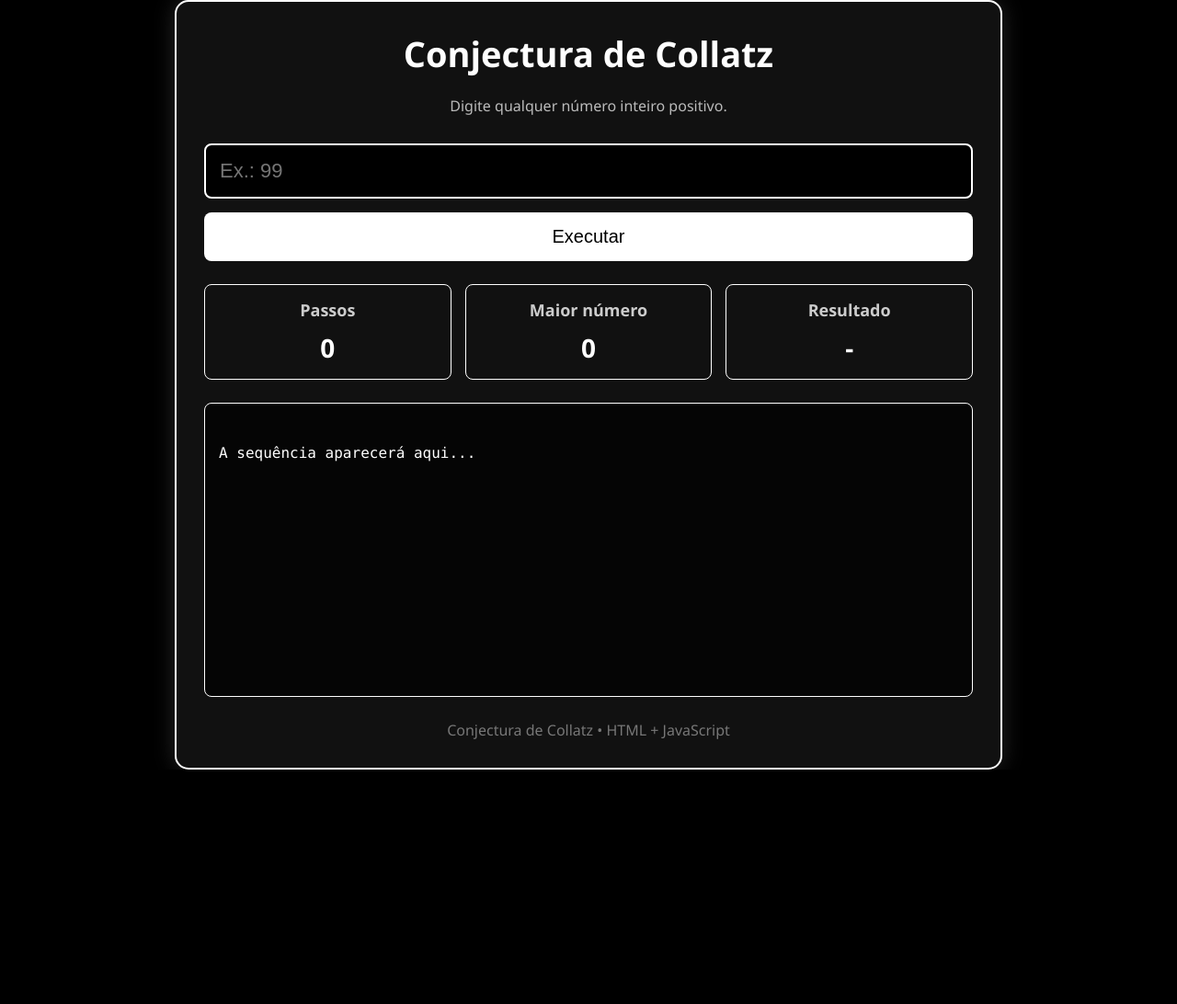
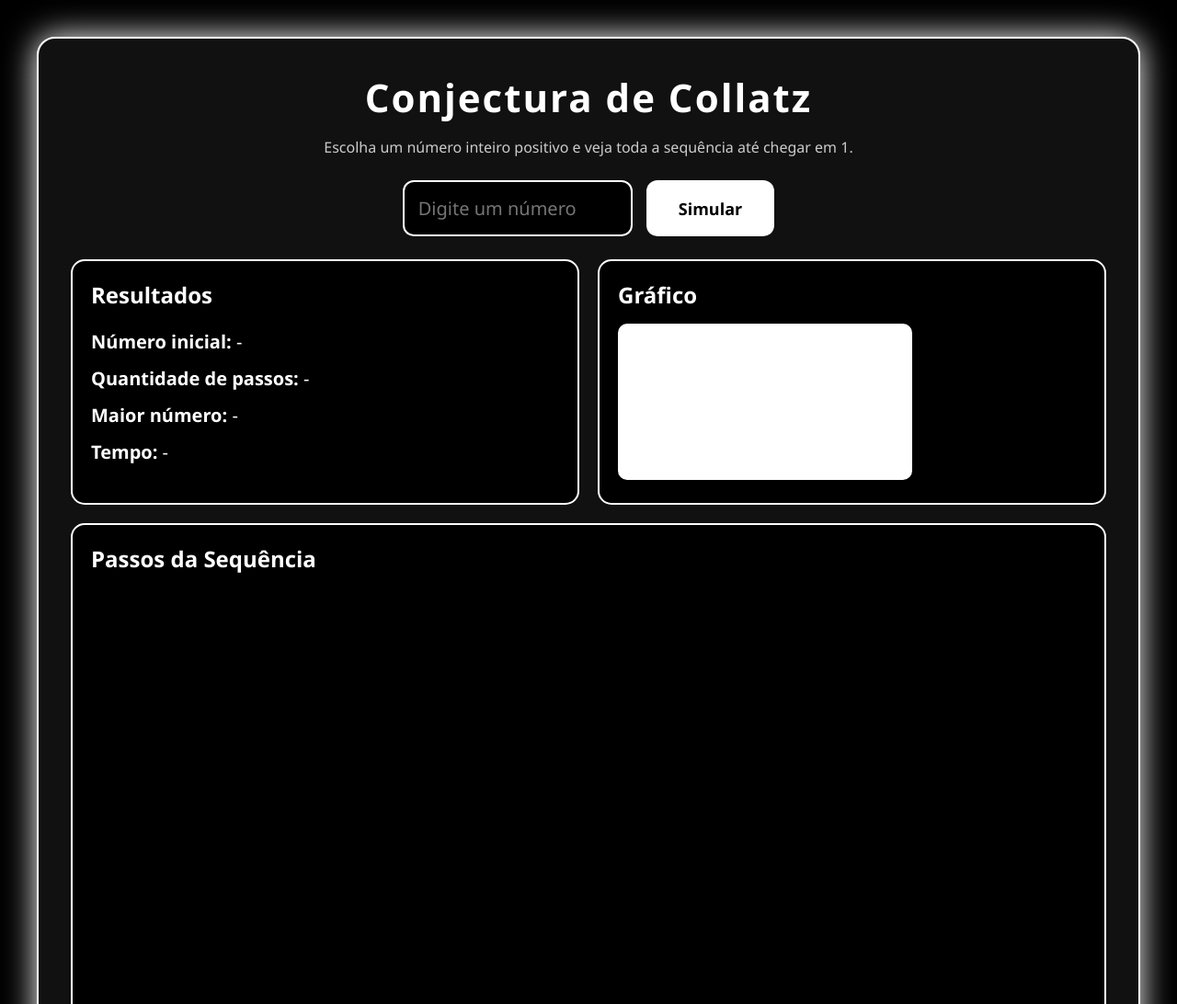
Before and after one commit to Finnteiro/Conjectura-de-Collatz---Finnteiro, a plain HTML site: page index.html in a window 1280 px wide. Shown: the top 1092 px of the page at 92% size. Before the commit the page ends 837 px from the top, so only its background shows below. Drawn offline with nearby package versions, Linux system fonts and the light colour scheme.

Commit message:
Conjectura de Collatz

```diff
--- a/index.html
+++ b/index.html
@@ -3,119 +3,216 @@
 <head>
 <meta charset="UTF-8">
 <meta name="viewport" content="width=device-width, initial-scale=1.0">
-
 <title>Conjectura de Collatz</title>
 
+<script src="https://cdn.jsdelivr.net/npm/chart.js"></script>
+
 <style>
+
 *{
 margin:0;
 padding:0;
 box-sizing:border-box;
+font-family:Segoe UI,Arial,sans-serif;
 }
 
 body{
+
 background:#000;
-    color:#fff;
-    font-family:Segoe UI,Arial,sans-serif;
+color:white;
+
 display:flex;
 justify-content:center;
 align-items:center;
-    min-height:100vh;
+
+padding:40px;
+
 }
 
 .container{
-    width:900px;
-    max-width:95%;
+
+width:100%;
+max-width:1200px;
+
 background:#111;
-    border:2px solid #fff;
-    border-radius:15px;
-    padding:30px;
-    box-shadow:0 0 25px rgba(255,255,255,.15);
+
+border:2px solid white;
+
+border-radius:20px;
+
+padding:35px;
+
+box-shadow:0 0 35px white;
+
 }
 
 h1{
+
 text-align:center;
-    margin-bottom:20px;
-    font-size:38px;
+
+font-size:42px;
+
+margin-bottom:15px;
+
+letter-spacing:2px;
+
 }
 
-.sub{
+p{
+
 text-align:center;
-    color:#bbb;
-    margin-bottom:30px;
+
+color:#ccc;
+
+margin-bottom:25px;
+
+}
+
+.input-area{
+
+display:flex;
+
+gap:15px;
+
+justify-content:center;
+
+margin-bottom:25px;
+
+flex-wrap:wrap;
+
 }
 
 input{
-    width:100%;
+
+width:250px;
+
 padding:15px;
-    font-size:22px;
-    background:#000;
-    color:#fff;
-    border:2px solid #fff;
-    border-radius:8px;
+
+font-size:20px;
+
+border:none;
+
 outline:none;
+
+background:black;
+
+color:white;
+
+border:2px solid white;
+
+border-radius:12px;
+
 }
 
 button{
-    width:100%;
-    margin-top:15px;
-    padding:15px;
-    font-size:20px;
-    background:#fff;
-    color:#000;
+
+padding:15px 35px;
+
+font-size:18px;
+
+background:white;
+
+color:black;
+
 border:none;
-    border-radius:8px;
+
 cursor:pointer;
-    transition:.25s;
+
+border-radius:12px;
+
+transition:.3s;
+
+font-weight:bold;
+
 }
 
 button:hover{
+
 background:#ddd;
+transform:scale(1.05);
+
+}
+
+.grid{
+
+display:grid;
+
+grid-template-columns:1fr 1fr;
+
+gap:20px;
+
+margin-top:25px;
+
+}
+
+.card{
+
+background:black;
+
+border:2px solid white;
+
+padding:20px;
+
+border-radius:15px;
+
+}
+
+.card h2{
+
+margin-bottom:15px;
+
+}
+
+#steps{
+
+height:450px;
+
+overflow:auto;
+
+white-space:pre-wrap;
+
+font-size:18px;
+
 }
 
 .info{
-    display:grid;
-    grid-template-columns:repeat(3,1fr);
-    gap:15px;
-    margin-top:25px;
+
+font-size:20px;
+
+line-height:40px;
+
 }
 
-.card{
-    border:1px solid #fff;
-    border-radius:8px;
-    padding:15px;
-    text-align:center;
-}
+canvas{
 
-.card h2{
-    font-size:18px;
-    color:#ccc;
-}
+background:white;
 
-.card p{
-    margin-top:10px;
-    font-size:28px;
-    font-weight:bold;
-}
+border-radius:10px;
 
-#resultado{
-    margin-top:25px;
-    border:1px solid #fff;
-    border-radius:8px;
-    padding:15px;
-    height:320px;
-    overflow:auto;
-    background:#050505;
-    white-space:pre-wrap;
-    font-family:Consolas,monospace;
-    line-height:1.6;
+padding:10px;
+
 }
 
 footer{
+
+margin-top:25px;
+
 text-align:center;
-    margin-top:25px;
-    color:#777;
+
+color:#888;
+
 }
+
+@media(max-width:900px){
+
+.grid{
+
+grid-template-columns:1fr;
+
+}
+
+}
+
 </style>
 
 </head>
@@ -125,56 +222,79 @@ footer{
 
 <h1>Conjectura de Collatz</h1>
 
-<p class="sub">
-Digite qualquer número inteiro positivo.
+<p>
+Escolha um número inteiro positivo e veja toda a sequência até chegar em 1.
 </p>
 
+<div class="input-area">
+
 <input
-id="numero"
+id="number"
 type="number"
 min="1"
-placeholder="Ex.: 99">
+placeholder="Digite um número">
 
 <button onclick="collatz()">
-Executar
+Simular
 </button>
+
+</div>
+
+<div class="grid">
+
+<div class="card">
+
+<h2>Resultados</h2>
 
 <div class="info">
 
-<div class="card">
-<h2>Passos</h2>
-<p id="passos">0</p>
-</div>
+<div><b>Número inicial:</b> <span id="initial">-</span></div>
 
-<div class="card">
-<h2>Maior número</h2>
-<p id="maior">0</p>
-</div>
+<div><b>Quantidade de passos:</b> <span id="count">-</span></div>
 
-<div class="card">
-<h2>Resultado</h2>
-<p id="fim">-</p>
+<div><b>Maior número:</b> <span id="max">-</span></div>
+
+<div><b>Tempo:</b> <span id="time">-</span></div>
+
 </div>
 
 </div>
 
-<div id="resultado">
-A sequência aparecerá aqui...
+<div class="card">
+
+<h2>Gráfico</h2>
+
+<canvas id="chart"></canvas>
+
+</div>
+
+</div>
+
+<div class="card" style="margin-top:20px">
+
+<h2>Passos da Sequência</h2>
+
+<div id="steps"></div>
+
 </div>
 
 <footer>
-Conjectura de Collatz • HTML + JavaScript
+
+Conjectura de Collatz • Interface Interativa
+
 </footer>
 
 </div>
 
 <script>
 
+let chart;
+
 function collatz(){
 
-let numero=parseInt(document.getElementById("numero").value);
+let n=parseInt(document.getElementById("number").value);
 
-if(isNaN(numero)||numero<1){
+if(isNaN(n)||n<=0){
 
 alert("Digite um número inteiro positivo.");
 
@@ -182,55 +302,133 @@ return;
 
 }
 
+let start=performance.now();
+
+let seq=[n];
+
 let texto="";
 
-let passos=0;
+let passo=0;
 
-let maior=numero;
+let maior=n;
 
-texto+="Número inicial: "+numero+"\n\n";
+let atual=n;
 
-while(numero!=1){
+texto+="Passo 0 → "+atual+"\n";
 
-if(numero>maior)
-maior=numero;
+while(atual!=1){
 
-if(numero%2==0){
+if(atual%2==0){
 
-let novo=numero/2;
-
-texto+="Passo "+(passos+1)+" : "
-+numero+" é PAR → "
-+numero+"/2 = "
-+novo+"\n";
-
-numero=novo;
+atual=atual/2;
 
 }else{
 
-let novo=numero*3+1;
-
-texto+="Passo "+(passos+1)+" : "
-+numero+" é ÍMPAR → "
-+"3×"+numero+"+1 = "
-+novo+"\n";
-
-numero=novo;
+atual=3*atual+1;
 
 }
 
-passos++;
+passo++;
+
+if(atual>maior)maior=atual;
+
+seq.push(atual);
+
+texto+="Passo "+passo+" → "+atual+"\n";
 
 }
 
-texto+="\n====================================\n";
-texto+="Fim da sequência.\n";
-texto+="Chegou ao número 1.\n";
+let end=performance.now();
 
-document.getElementById("resultado").textContent=texto;
-document.getElementById("passos").textContent=passos;
-document.getElementById("maior").textContent=maior;
-document.getElementById("fim").textContent="1";
+document.getElementById("initial").innerHTML=n;
+
+document.getElementById("count").innerHTML=passo;
+
+document.getElementById("max").innerHTML=maior.toLocaleString();
+
+document.getElementById("time").innerHTML=(end-start).toFixed(3)+" ms";
+
+document.getElementById("steps").textContent=texto;
+
+if(chart){
+
+chart.destroy();
+
+}
+
+let ctx=document.getElementById("chart");
+
+chart=new Chart(ctx,{
+
+type:"line",
+
+data:{
+
+labels:seq.map((v,i)=>i),
+
+datasets:[{
+
+label:"Sequência",
+
+data:seq,
+
+borderColor:"black",
+
+backgroundColor:"rgba(0,0,0,0.2)",
+
+pointRadius:3,
+
+borderWidth:3,
+
+fill:false,
+
+tension:0.2
+
+}]
+
+},
+
+options:{
+
+responsive:true,
+
+plugins:{
+
+legend:{
+
+labels:{
+
+color:"black"
+
+}
+
+}
+
+},
+
+scales:{
+
+x:{
+
+ticks:{color:"black"},
+
+grid:{color:"#ccc"}
+
+},
+
+y:{
+
+ticks:{color:"black"},
+
+grid:{color:"#ccc"}
+
+}
+
+}
+
+}
+
+});
 
 }
 
```
Lines whose indentation alone changed are shown as unchanged.
